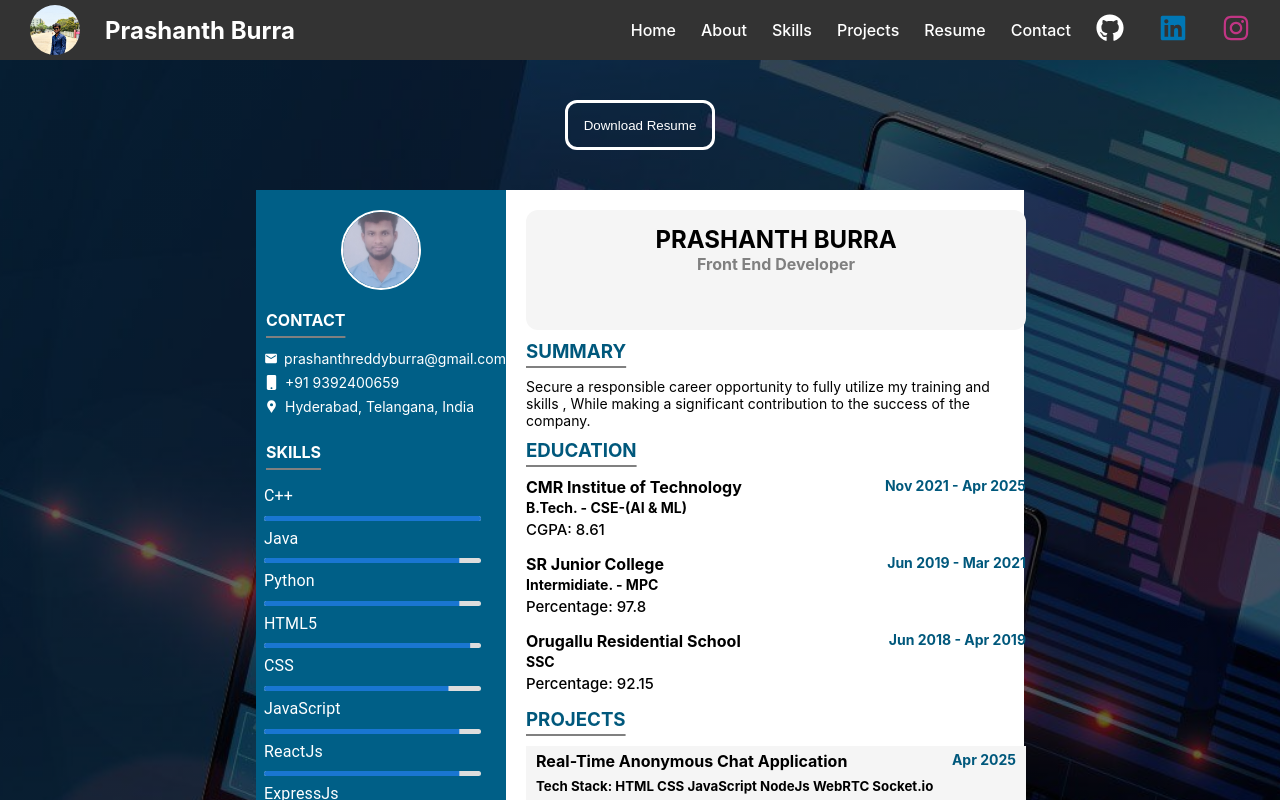
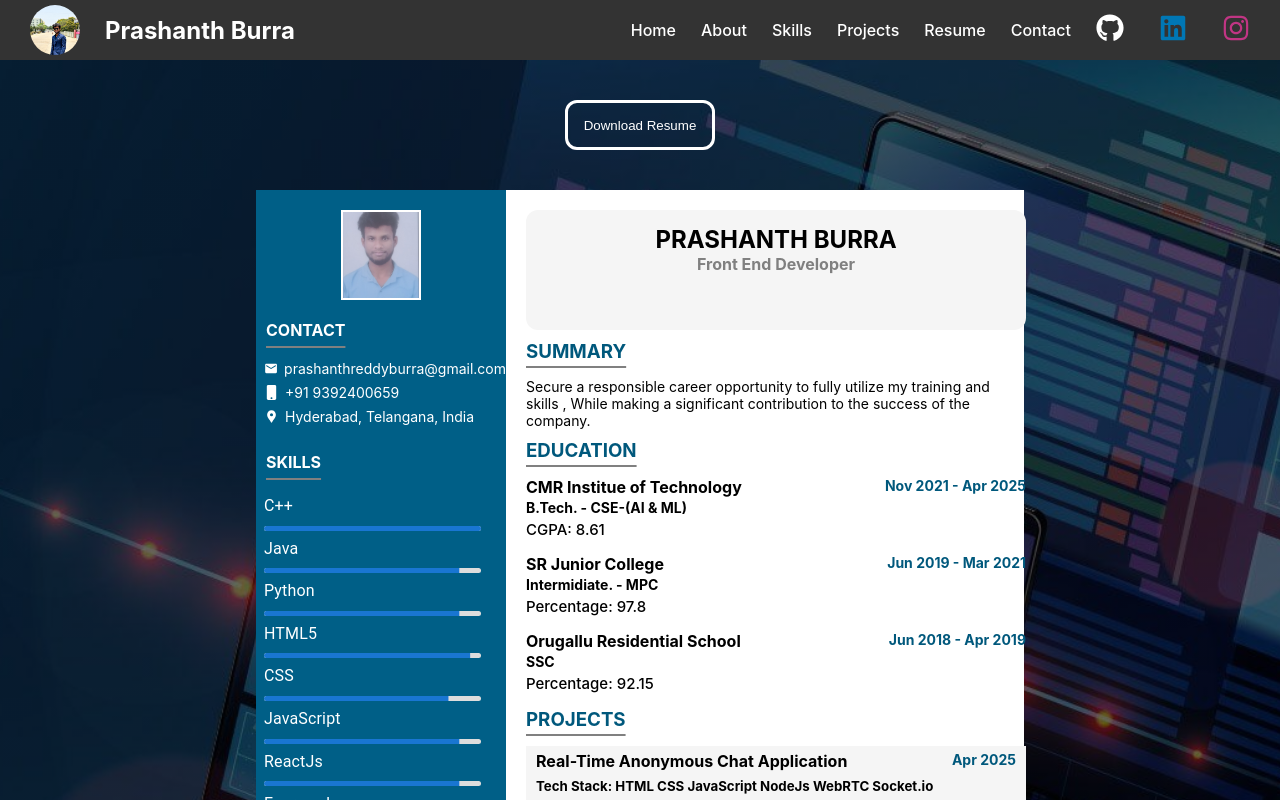
Before and after one commit to 21R01A66E0/portfolio, a React (Create React App) app: page /resume in a window 1280 px wide. Shown: the top 800 px of the page. Built offline with nearby package versions, Linux system fonts and the light colour scheme.

Commit message:
Update Resume.css

```diff
--- a/src/pages/Resume.css
+++ b/src/pages/Resume.css
@@ -38,11 +38,10 @@
     align-items: center;
 }
 .resumeProfileSectionImage img {
-    height: 80px;
+    height: 90px;
     width: 80px;
     object-fit: cover;
     border: 2px solid white;
-    border-radius: 50%;
 }
 .resumeProfileSection h4 {
     margin-top:20px;
```
